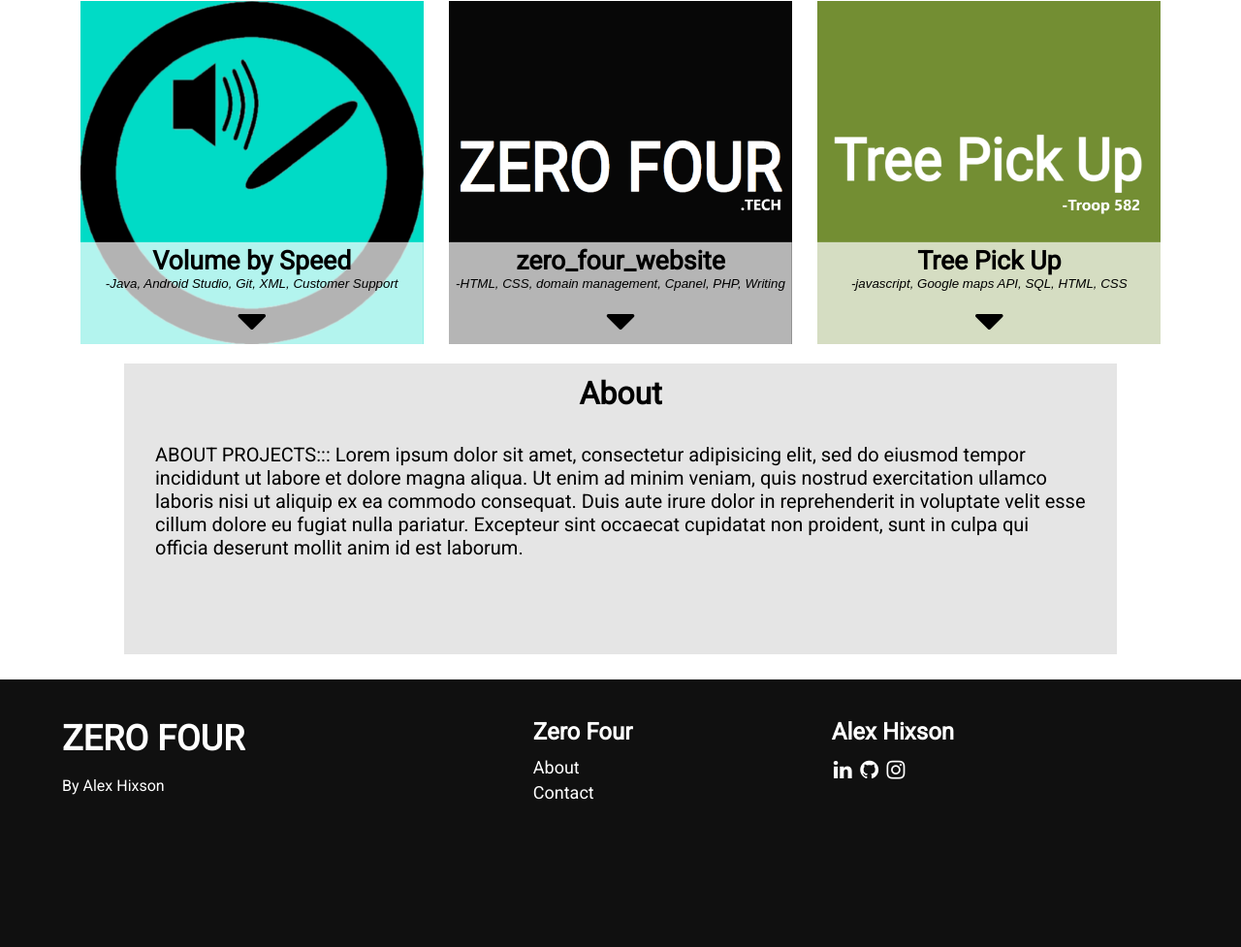
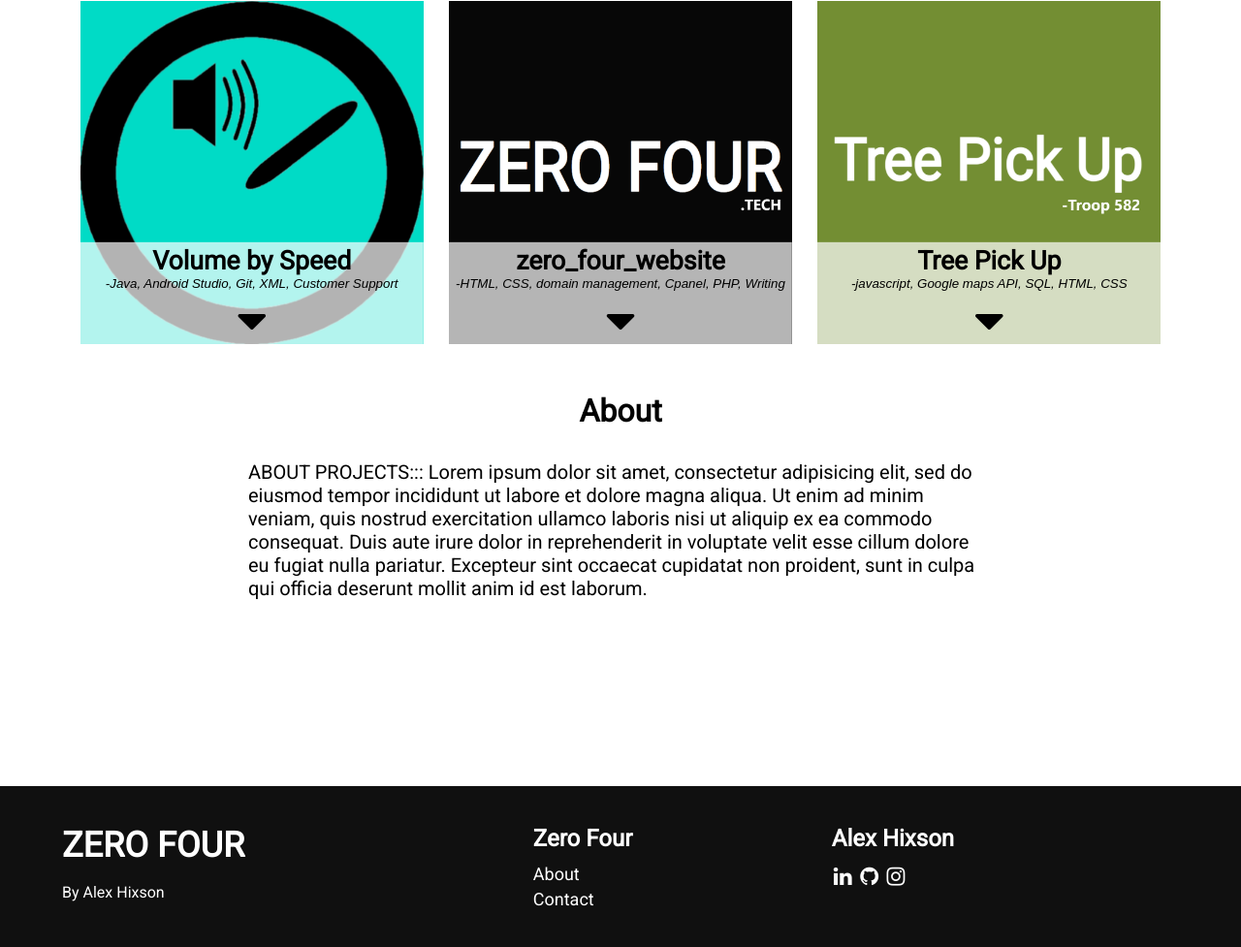
Before and after one commit to hixsonaj/htdocs, a PHP site: page / in a window 1280 px wide. Shown: the part 99-1076 px from the top of the page at 97% size. Before the commit the page ends 924 px from the top, so only its background shows below. Run offline with PHP 8.4, Linux system fonts and the light colour scheme.

Commit message:
small format changes made and bug in mobile fixed

```diff
--- a/index.css
+++ b/index.css
@@ -129,12 +129,10 @@
 
 .projects_about {
   display: block;
-  margin-left: auto;
-  margin-right: auto;
-  margin-bottom: 26px;
-  width: 80%;
-  background-color: #e5e5e5;
-  height: 300px;
+  margin: 18px auto;
+  width: 65%;
+  background-color: white;
+  height: 400px;
   overflow: hidden;
 }
 
@@ -142,9 +140,9 @@
   display: none;
   overflow: hidden;
   position: absolute;
-  width: 80%;
+  width: 65%;
   z-index: 1;
-  background: #e5e5e5;
+  background: white;
 }
 
 #about_projects {
@@ -154,10 +152,10 @@
 
 @keyframes reveal {
   from {height: 0;}
-  to {height: 300px;}
+  to {height: 400px;}
 }
 
 @keyframes hide {
-  from {height: 300px;}
+  from {height: 400px;}
   to {height: 0;}
 }
--- a/index.php
+++ b/index.php
@@ -145,10 +145,11 @@
                 <img src="project_images/app_logo.png" alt="Zero Four App Logo">
                 <div class="caption" id="volume_by_speed_caption">
                   <h1>Volume by Speed</h1>
-                  <p><i>-Java, Android Studio, Git, XML, Customer Support</i></p>
+                  <p class="tools"><i>-Java, Android Studio, Git, XML, Customer Support</i></p>
                   <span><i class="fa fa-caret-down" id="volume_by_speed_caret"></i></span>
                   <div class="brief" id="volume_by_speed_brief">
                     <p>Lorem ipsum dolor sit amet, consectetur adipisicing elit, sed do eiusmod tempor incididunt ut labore et dolore magna aliqua. Ut enim ad minim veniam, quis nostrud exercitation ullamco laboris nisi ut aliquip ex ea commodo consequat.</p>
+                    <a href="">click here to see more</a>
                   </div>
                 </div>
               </section>
@@ -160,10 +161,11 @@
                 <img src="project_images/zero_four_website_logo.png" alt="Zero Four Website Logo">
                 <div class="caption" id="zero_four_website_caption">
                   <h1>zero_four_website</h1>
-                  <p><i>-HTML, CSS, domain management, Cpanel, PHP, Writing</i></p>
+                  <p class="tools"><i>-HTML, CSS, domain management, Cpanel, PHP, Writing</i></p>
                   <span><i class="fa fa-caret-down" id="zero_four_website_caret"></i></span>
                   <div class="brief" id="zero_four_website_brief">
                     <p>Lorem ipsum dolor sit amet, consectetur adipisicing elit, sed do eiusmod tempor incididunt ut labore et dolore magna aliqua. Ut enim ad minim veniam, quis nostrud exercitation ullamco laboris nisi ut aliquip ex ea commodo consequat.</p>
+                    <a href="">click here to see more</a>
                   </div>
                 </div>
               </section>
@@ -175,10 +177,11 @@
                 <img src="project_images/tree_pick_up_website_logo.png" alt="Tree Pick Up Webstie Logo">
                 <div class="caption" id="tree_pick_up_caption">
                   <h1>Tree Pick Up</h1>
-                  <p><i>-javascript, Google maps API, SQL, HTML, CSS</i></p>
+                  <p class="tools"><i>-javascript, Google maps API, SQL, HTML, CSS</i></p>
                   <span><i class="fa fa-caret-down" id="tree_pick_up_caret"></i></span>
                   <div class="brief" id="tree_pick_up_brief">
                     <p>Lorem ipsum dolor sit amet, consectetur adipisicing elit, sed do eiusmod tempor incididunt ut labore et dolore magna aliqua. Ut enim ad minim veniam, quis nostrud exercitation ullamco laboris nisi ut aliquip ex ea commodo consequat.</p>
+                    <a href="">click here to see more</a>
                   </div>
                 </div>
               </section>
@@ -189,14 +192,18 @@
           <div class="description" id="volume_by_speed_description">
             <h1>Volume by Speed</h1>
             <p>"Volume by Speed" is a mobile app I built that is currently available on the google play store for free. The app will increase your phone's media volume as your speed increases, and the rate at which your volume increases can be adjusted. This could be useful for counteracting road noise when driving, or wind noise when biking. "Volume by Speed" was published in January 2022 and as of October 2022 has over 100 active downloads. I have spent hundreds of hours building this app from front to back, and from start to finish (although I still work on it occasionally). Altogether I have enjoyed building the app, learning java, and familiarizing myself with the process of app development. I continue to enjoy the positive (and negative) feedback I get on how they like the app or how they think it could be improved. </p>
+            <a href="#">click here to see more</a>
           </div>
           <div class="description" id="zero_four_website_description">
             <h1>zero_four_website</h1>
             <p>zero_four_website is the website you're on right now! It was made as a center for Zero Four and showcases all my past and current projects. It's built mostly in HTML and CSS but uses a little bit of PHP. The website is simple and small and didn't take an extreme amount of time to make but I'm still proud of it. I didn't love web development when I built and put this website up in January 2022 but working on it now in October 2022, I enjoy it. I plan to continuously improve it and keep it up to date with my projects and career but nothing extreme.</p>
+            <a href="#">click here to see more</a>
           </div>
           <div class="description" id="tree_pick_up_description">
             <h1>Tree Pick Up</h1>
             <p>"Troop 582 Tree Pick Up" was my first notable coding project. One of the fundraisers my Boy Scout troop held was to pick up and recycle Christmas trees of people in the area (after Christmas of course.) Instead of driving down every street in our area, someone suggested the idea that we create a website that community members could use to submit their addresses for a tree pick-up. After the fundraiser I got to work building a local website; the hard part came from creating a way for users to submit their addresses. So, I set up an SQL database that would store addresses and other useful information. But to ensure that these addresses were within our area I used a google maps API to return the latitude and longitude data of the address. Then, with an array of latitude and longitude locations that when connected enclosed our area, I used the Point in Polygon (PIP) method to determine if the address was inside or outside of our area. Unfortunately, that was the end of this project as I lost interest and realized that running a fundraiser on a very insecure website wasn't realistic, so it was never published. This project taught me a lot more than just how to write javascript or HTML; it was about learning how to program. I learned how to effectively research, learn, and work productively. My success from this project is likely what propelled me to start other projects and ultimately major in computer science.</p>
+            <a href="#">click here to see more</a>
+
           </div>
           <div class="description" id="about_projects">
             <h1>About</h1>
--- a/index_mobile.css
+++ b/index_mobile.css
@@ -30,7 +30,7 @@
   left:50%;
   text-align: center;
   background: rgba(255,255,255,0.7);
-  width: 100%;
+  width: 100.2%;
   height: 36.2%;
 }
 
@@ -41,7 +41,7 @@
 }
 
 @media (max-width: 400px) {
-  .caption p {
+  .tools{
     display: none;
   }
 }
```
